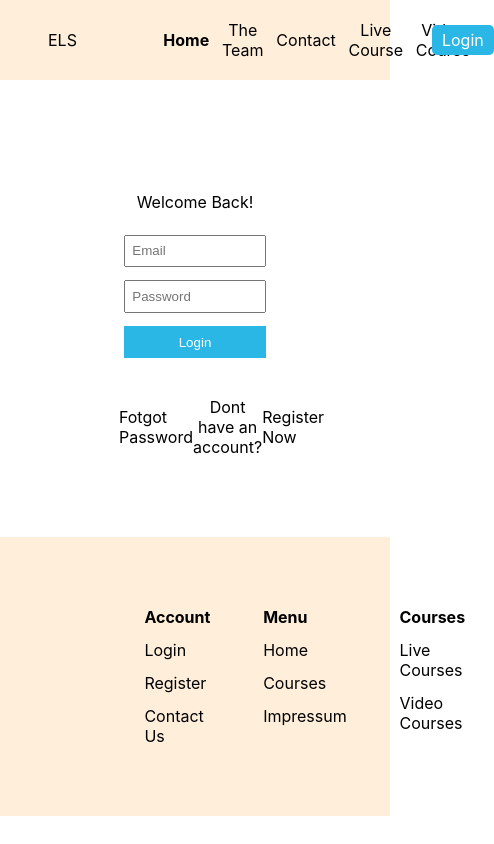
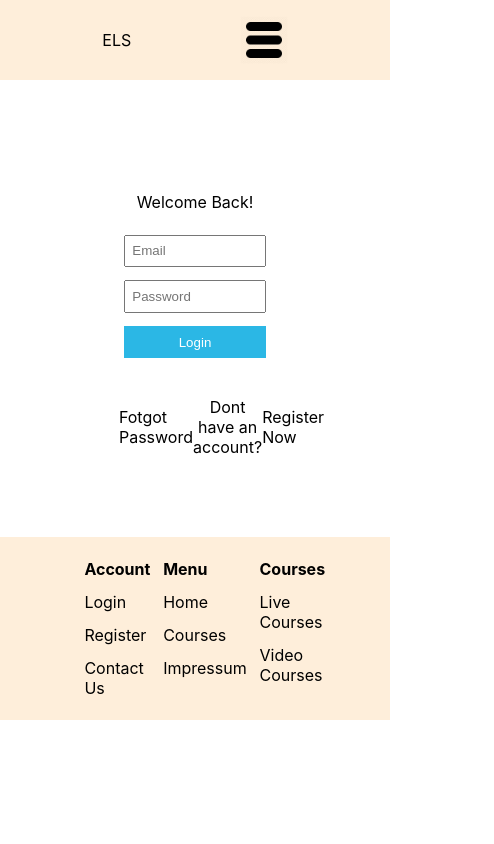
Before and after one commit to KristinaChausheva/softuni-react-exam, a React (Create React App) app: page /login in a window 390 px wide. Shown: the whole page, 494 px wide, since content can reach past the window. Built offline with nearby package versions, Linux system fonts and the light colour scheme; no server answers.

Commit message:
home page responsiveness

```diff
--- a/src/components/Footer.module.css
+++ b/src/components/Footer.module.css
@@ -1,7 +1,5 @@
 .footer {
   background-color: #feeeda;
-  /* height: 13em; */
-  /* margin-top: 6em; */
   padding: 3em 0;
   width: 100vw;
   display: flex;
@@ -12,12 +10,13 @@
   display: flex;
   width: 60vw;
   list-style-type: none;
-  /* padding: 4em 13em; */
+  padding: 0;
 }
 
 .bottomUl {
   list-style-type: none;
   width: 100vw;
+  padding: 0;
 }
 
 li {
@@ -29,3 +28,9 @@ li:first-child {
   font-weight: bolder;
   cursor: default;
 }
+
+@media screen and (max-width: 560px) {
+  .footer {
+    padding: 0;
+  }
+}
--- a/src/components/Navbar.jsx
+++ b/src/components/Navbar.jsx
@@ -3,11 +3,23 @@ import styles from "./Navbar.module.css"
 import LoginButton from "./LoginButton"
 
 import { useAuthStatus } from "../hooks/useAuthStatus"
+import hamburger from "../assets/hamburger.jpg"
 
 function Navbar() {
   const navigate = useNavigate()
   const location = useLocation()
   const { loggedIn, checkingStatus } = useAuthStatus()
+
+  const onShowNav = () => {
+    const ul = document.querySelector("ul")
+    if (ul.style.display === "none") {
+      ul.style.display = "block"
+    } else {
+      ul.style.display = "none"
+    }
+
+    console.log(ul.style.display)
+  }
 
   return (
     <nav className={styles.nav}>
@@ -28,7 +40,7 @@ function Navbar() {
         <li className={styles.li} onClick={() => navigate("/video-course")}>
           Video Course
         </li>
-      </ul>
+
         {!loggedIn ? (
           <LoginButton />
         ) : (
@@ -36,6 +48,10 @@ function Navbar() {
             Profile
           </li>
         )}
+      </ul>
+      <div className={styles.imgHolder} onClick={onShowNav}>
+        <img src={hamburger} className={styles.hamburger} />
+      </div>
     </nav>
   )
 }
--- a/src/components/Navbar.module.css
+++ b/src/components/Navbar.module.css
@@ -13,6 +13,7 @@
   margin: 0 0 0 5em;
   padding: 0;
   display: flex;
+  flex-direction: row;
   justify-content: space-between;
   width: 50vw;
   height: 5em;
@@ -23,3 +24,35 @@
   align-items: center;
   cursor: pointer;
 }
+
+/* .li:last-child {
+  width: 3em;
+} */
+
+.imgHolder {
+  margin: 1em 0;
+}
+
+.hamburger {
+  display: none;
+  width: 3em;
+  height: auto;
+}
+
+@media screen and (max-width: 1024px) {
+  .hamburger {
+    display: block;
+  }
+  .ul {
+    flex-direction: column;
+    margin: 5em 0 0 0;
+    width: 60vw;
+    z-index: 11;
+    display: none;
+  }
+  .li {
+    width: 50vw;
+    font-size: 2em;
+    background-color: #feeeda;
+  }
+}
--- a/src/pages/Home.module.css
+++ b/src/pages/Home.module.css
@@ -1,5 +1,7 @@
 .container {
   display: flex;
+  flex-direction: column;
+  justify-content: center;
 }
 
 .titles {
@@ -20,6 +22,7 @@
 .h2 {
   margin-top: 5em;
   margin-bottom: 3em;
+  margin: 5em auto;
 }
 
 .courses {
```
Also changed, not shown: src/pages/Home.jsx (+4 -3 lines), src/assets/hamburger.jpg (added). Lines whose indentation alone changed are shown as unchanged.
